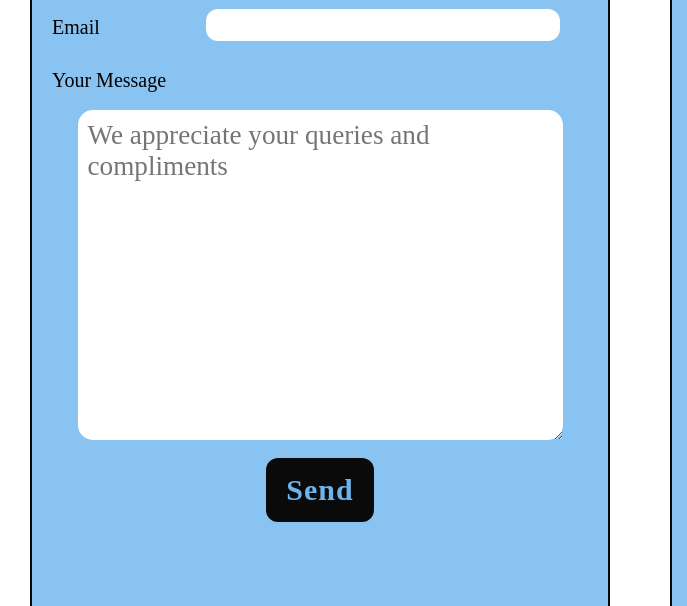
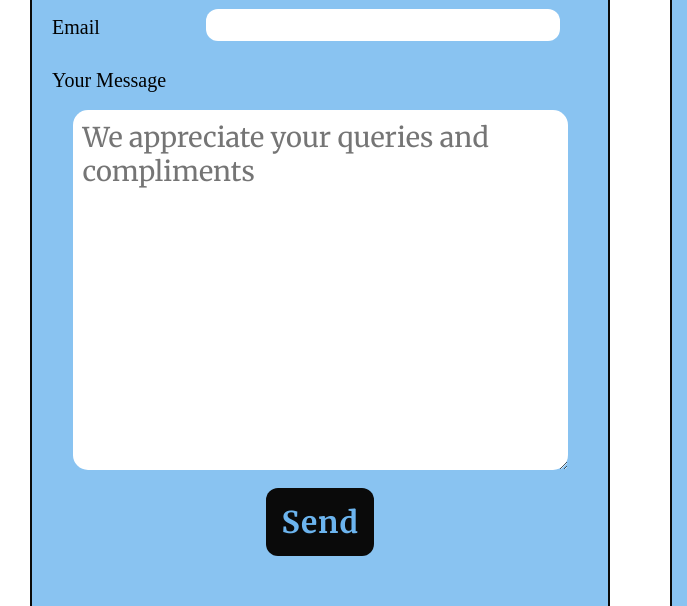
Before and after one commit to Code-Institute-Submissions/zeeshan-shah-pp1, a plain HTML site: page contact.html in a window 1280 px wide. Shown: the part 441-1047 px from the top of the page, 0-687 px from the left. Drawn offline with Linux system fonts and the light colour scheme; a web font is replaced by a local one.

Commit message:
Changes to contact us page

```diff
--- a/assets/css/style.css
+++ b/assets/css/style.css
@@ -878,7 +878,7 @@ input {
 }
 
 textarea {
-    font-family: 'Josefin sans', 'sans-serif';
+    font-family: Merriweather, sans-serif;
     padding: 10px;
     border-radius: 15px;
 }
@@ -891,7 +891,7 @@ textarea {
 .submit-button {
     background-color: #0a0a0a;
     color: #6CB4EE;
-    font-family: 'Josefin sans', 'sans-serif';
+    font-family: Merriweather, sans-serif;
     font-size: 30px;
     letter-spacing: 1px;
     font-weight: bold;
--- a/contact.html
+++ b/contact.html
@@ -47,7 +47,7 @@
                 <div id="contact-container">
                     <div id="contact-container-left">
                         <div id="contact-us-left">
-                            <form method="POST" action="" class="contact-us">
+                            <form action="https://zeeshan-shah.github.io/pp1/feedback.html" class="contact-us">
                                 <h2>GET IN TOUCH</h2><br>
                                 <label for="fname" aria-label="first name">First Name</label>
                                 <input class="text-input" id="fname" name="first_name" type="text" required><br>
```
